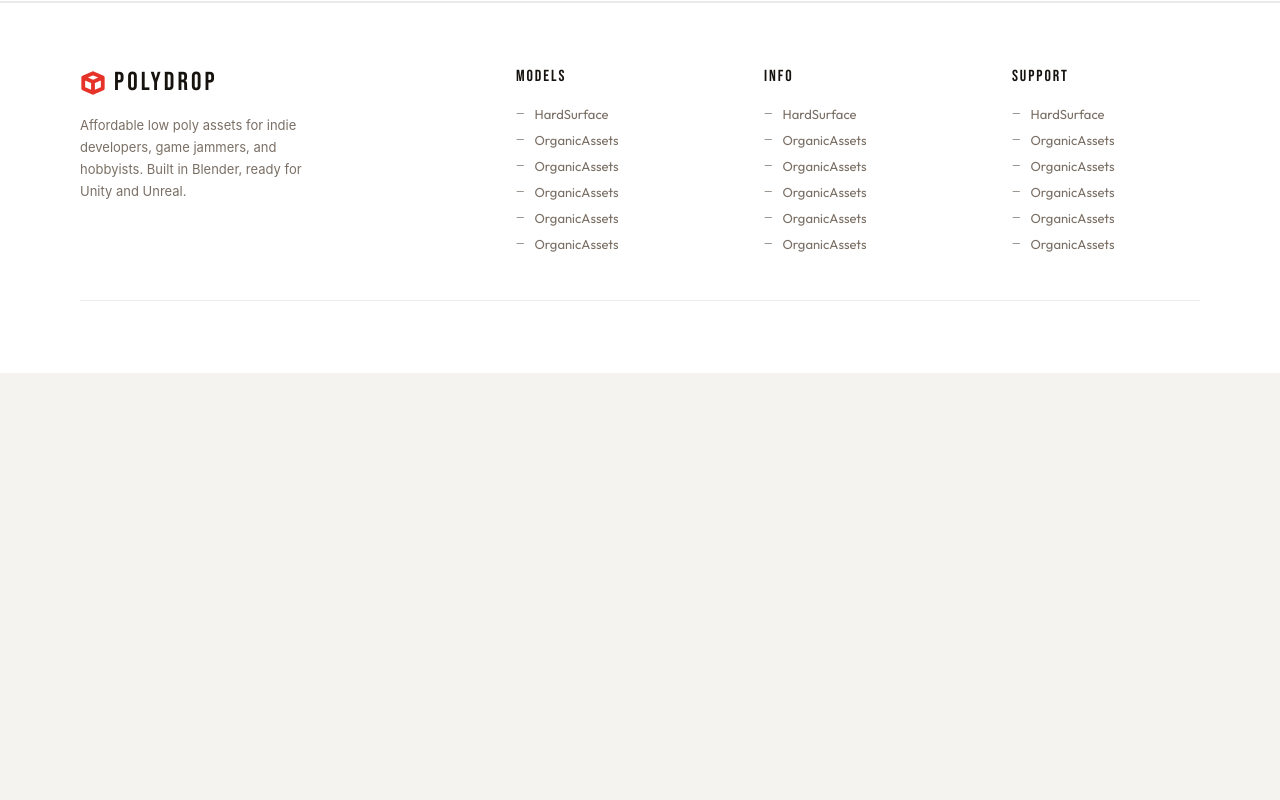
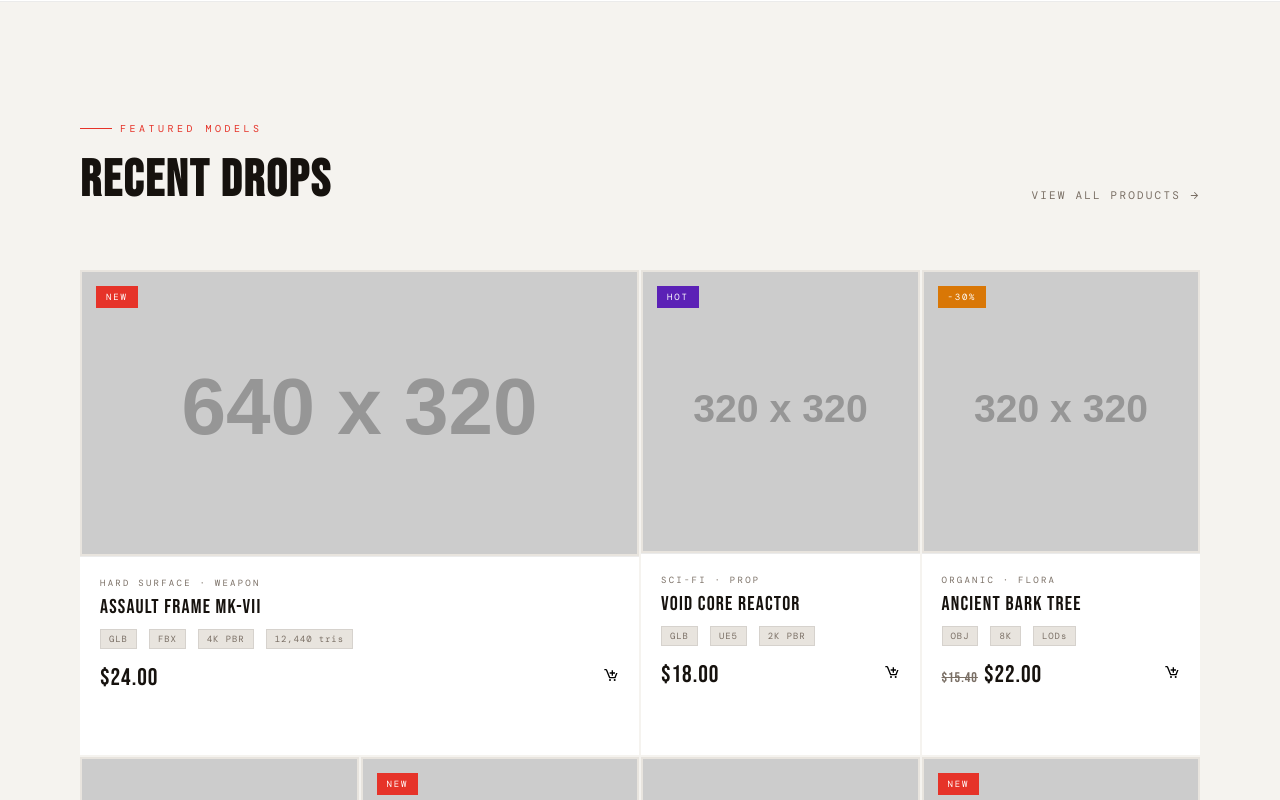
Before and after one commit to JohnSalinas123/polydrop-shop, a React (Vite) app: page / in a window 1280 px wide. Shown: the part 700-1500 px from the top of the page. Before the commit the page ends 1073 px from the top, so only its background shows below. Built offline with nearby package versions, Linux system fonts and the light colour scheme; a web font is replaced by a local one.

Commit message:
add ProductCard and RecentDropsSection, changes to Product type, add utility functions

```diff
--- /dev/null
+++ b/src/components/home/RecentDropsSection.tsx
@@ -0,0 +1,38 @@
+import { Link } from "react-router";
+import { SectionTag } from "../ui/SectionTag";
+import { SectionTitle } from "../ui/SectionTitle";
+import { RiArrowRightLine } from "react-icons/ri";
+import type { Product } from "../../types/Product";
+import { ProductCard } from "../shop/ProductCard";
+
+interface RecentDropsProps {
+	items: Product[];
+}
+
+export const RecentDropsSection = ({ items }: RecentDropsProps) => {
+	return (
+		<>
+			<section className="recent-drops">
+				<div className="section-header">
+					<div>
+						<SectionTag color={`var(--accent-red)`} text={"Featured Models"} />
+						<SectionTitle text={"Recent drops"} />
+					</div>
+					<Link to="/shop" className="section-link">
+						View all products
+						<RiArrowRightLine />
+					</Link>
+				</div>
+				<div className="recent-drops-grid">
+					{items.map((item, i) => (
+						<ProductCard
+							key={i}
+							product={item}
+							className={i === 0 ? "featured" : ""}
+						/>
+					))}
+				</div>
+			</section>
+		</>
+	);
+};
--- /dev/null
+++ b/src/components/shop/ProductCard.tsx
@@ -0,0 +1,68 @@
+import type { CSSProperties } from "react";
+import type { Product } from "../../types/Product";
+import { BiCartAdd } from "react-icons/bi";
+import { formatPrice, getDiscount } from "../../lib/utils";
+
+interface ProductCardProps {
+	product: Product;
+	style?: CSSProperties;
+	className?: string;
+}
+
+export const ProductCard = ({
+	product,
+	style,
+	className,
+}: ProductCardProps) => {
+	const getActivePrice = (product: Product) => {
+		return product.salePrice ?? product.price;
+	};
+
+	const getBadge = (product: Product) => {
+		if (product.salePrice)
+			return {
+				label: `-${getDiscount(product.price, product.salePrice)}%`,
+				class: "badge-sale",
+			};
+		if (product.isNew) return { label: "New", class: "badge-new" };
+		if (product.isHot) return { label: "Hot", class: "badge-hot" };
+		return null;
+	};
+
+	const badge = getBadge(product);
+
+	return (
+		<>
+			<div className={`product-card ${className ?? ""}`} style={style}>
+				<div className="product-image">
+					<img src={product.imageURL} />
+					{badge && (
+						<span className={`product-badge ${badge.class}`}>
+							{badge.label}
+						</span>
+					)}
+				</div>
+				<div className="product-info">
+					<div className="product-category">{product.category}</div>
+					<div className="product-name">{product.name}</div>
+					<div className="product-specs">
+						{product.specs.map((item, i) => (
+							<div key={i}>{item}</div>
+						))}
+					</div>
+					<div className="product-footer">
+						<div className="product-price">
+							{product.salePrice && (
+								<span className="old-price">{formatPrice(product.price)}</span>
+							)}
+							{formatPrice(getActivePrice(product))}
+						</div>
+						<button className="product-cart-button">
+							<BiCartAdd />
+						</button>
+					</div>
+				</div>
+			</div>
+		</>
+	);
+};
--- a/src/lib/dev/placeholders.ts
+++ b/src/lib/dev/placeholders.ts
@@ -25,71 +25,78 @@ export const recentDrops: Product[] = [
 	{
 		id: 1,
 		imageURL: placeholders.cardWide,
-		badge: "New",
+		isNew: true,
+		isHot: false,
 		category: "Hard Surface · Weapon",
 		name: "ASSAULT FRAME MK-VII",
 		specs: ["GLB", "FBX", "4K PBR", "12,440 tris"],
 		price: 2400,
-		oldPrice: null,
+		salePrice: null,
 	},
 	{
 		id: 2,
 		imageURL: placeholders.cardSquare,
-		badge: "Hot",
+		isNew: false,
+		isHot: true,
 		category: "Sci-Fi · Prop",
 		name: "VOID CORE REACTOR",
 		specs: ["GLB", "UE5", "2K PBR"],
 		price: 1800,
-		oldPrice: null,
+		salePrice: null,
 	},
 	{
 		id: 3,
 		imageURL: placeholders.cardSquare,
-		badge: "Sale",
+		isNew: false,
+		isHot: false,
 		category: "Organic · Flora",
 		name: "ANCIENT BARK TREE",
 		specs: ["OBJ", "8K", "LODs"],
 		price: 1540,
-		oldPrice: 2200,
+		salePrice: 2200,
 	},
 	{
 		id: 4,
 		imageURL: placeholders.cardSquare,
-		badge: null,
+		isNew: false,
+		isHot: false,
 		category: "Architecture · Interior",
 		name: "BRUTALIST COLUMN SET",
 		specs: ["FBX", "4K", "Modular"],
 		price: 1200,
-		oldPrice: null,
+		salePrice: null,
 	},
 	{
 		id: 5,
 		imageURL: placeholders.cardSquare,
-		badge: "New",
+		isNew: true,
+		isHot: false,
 		category: "Sci-Fi · Vehicle",
 		name: "RECON DRONE UNIT",
 		specs: ["GLB", "Rigged", "4K PBR"],
 		price: 3200,
-		oldPrice: null,
+		salePrice: null,
 	},
 	{
 		id: 6,
 		imageURL: placeholders.cardSquare,
-		badge: null,
+		isNew: false,
+		isHot: false,
 		category: "Bundle · Mixed",
 		name: "GEMSTONE CRYSTAL SET",
 		specs: ["OBJ", "GLB", "12 pieces"],
 		price: 2800,
-		oldPrice: null,
+		salePrice: null,
 	},
 	{
 		id: 7,
 		imageURL: placeholders.cardSquare,
-		badge: "New",
+		isNew: true,
+		isHot: false,
 		category: "Low Poly · Nature",
 		name: "FOREST MUSHROOM PACK",
 		specs: ["GLB", "FBX", "50 models"],
 		price: 500,
-		oldPrice: null,
+		salePrice: null,
 	},
 ];
--- /dev/null
+++ b/src/lib/utils.ts
@@ -0,0 +1,9 @@
+
+export const getDiscount = (price: number, salePrice: number | null) => {
+    if (!salePrice) return null;
+    return Math.round((1 - price / salePrice) * 100);
+}
+
+export const formatPrice = (cents: number) => {
+		return `$${(cents / 100).toFixed(2)}`;
+	};
--- a/src/pages/Home.tsx
+++ b/src/pages/Home.tsx
@@ -1,18 +1,8 @@
 import { HeroSection } from "../components/home/HeroSection";
+import { RecentDropsSection } from "../components/home/RecentDropsSection";
 import { Marquee } from "../components/ui/Marquee";
 
-const marqueeItems = [
-	{ text: "Hard Surface" },
-	{ text: "Organic Sculpts" },
-	{ text: "Sci-Fi Props" },
-	{ text: "Architecture" },
-	{ text: "Game Assets" },
-	{ text: "VFX Ready" },
-	{ text: "Blender Native" },
-	{ text: "Unreal Engine" },
-	{ text: "Unity Compatible" },
-	{ text: "PBR Textures" },
-];
+import { marqueeItems, recentDrops } from "../lib/dev/placeholders";
 
 export const Home = () => {
 	return (
@@ -20,6 +10,7 @@ export const Home = () => {
 			<div>
 				<HeroSection />
 				<Marquee items={marqueeItems} />
+				<RecentDropsSection items={recentDrops} />
 			</div>
 		</>
 	);
--- a/src/styles/component.css
+++ b/src/styles/component.css
@@ -402,6 +402,155 @@ nav ul {
 	}
 }
 
+/* ---------------------------- */
+/* recent drops */
+/* ---------------------------- */
+.recent-drops-grid {
+	display: grid;
+	grid-template-columns: repeat(4, 1fr);
+	gap: 2px;
+}
+
+.product-card.featured {
+	grid-column: span 2;
+}
+
+/* ---------------------------- */
+/* shop */
+/* ---------------------------- */
+.product-card {
+	position: relative;
+	overflow: hidden;
+	cursor: pointer;
+	width: 100%;
+	height: 485px;
+	display: flex;
+	flex-direction: column;
+	justify-content: flex-start;
+	background-color: var(--surface-1);
+}
+
+.product-card::before {
+	content: "";
+	position: absolute;
+	inset: 0;
+	border: 1px solid transparent;
+	z-index: 2;
+	transition: border-color 0.3s;
+	pointer-events: none;
+}
+
+.product-card:hover::before {
+	border-color: rgba(230, 51, 41, 0.3);
+}
+
+.product-image {
+	position: relative;
+	aspect-ratio: 1;
+	background-color: var(--surface-2);
+	width: 100%;
+	padding: 2px;
+}
+
+.product-image img {
+	height: 100%;
+	object-fit: cover;
+}
+
+.product-badge {
+	position: absolute;
+	top: 16px;
+	left: 16px;
+	font-family: var(--font-dm);
+	font-size: 9px;
+	letter-spacing: 0.2em;
+	padding: 5px 10px;
+	z-index: 3;
+	text-transform: uppercase;
+	color: white;
+}
+
+.badge-new {
+	background-color: var(--accent-red);
+}
+
+.badge-hot {
+	background-color: var(--accent-purple);
+}
+
+.badge-sale {
+	background-color: var(--accent-orange);
+}
+
+.product-card.featured .product-image {
+	aspect-ratio: 2;
+}
+
+.product-info {
+	padding: 20px 20px 24px;
+	border-top: 1px solid var(--border);
+	background-color: var(--surface-1);
+}
+
+.product-category {
+	font-family: var(--font-dm);
+	font-size: 9px;
+	letter-spacing: 0.25em;
+	text-transform: uppercase;
+	color: var(--muted-1);
+	margin-bottom: 6px;
+}
+
+.product-card:hover .product-name {
+	color: var(--accent-red);
+}
+
+.product-name {
+	font-family: var(--font-bebas);
+	font-size: 20px;
+	letter-spacing: 0.06em;
+	margin-bottom: 4px;
+	transition: color 0.2s;
+}
+
+.product-specs {
+	display: flex;
+	gap: 12px;
+	margin-top: 10px;
+}
+
+.product-specs div {
+	font-family: var(--font-dm);
+	font-size: 9px;
+	letter-spacing: 0.1em;
+	color: var(--muted-1);
+	background: var(--surface-2);
+	padding: 3px 8px;
+	border: 1px solid var(--border);
+}
+
+.product-footer {
+	display: flex;
+	flex-direction: row;
+	align-items: center;
+	justify-content: space-between;
+	margin-top: 14px;
+}
+
+.product-price {
+	font-family: var(--font-bebas);
+	font-size: 24px;
+	letter-spacing: 0.04em;
+	color: var(--text);
+}
+
+.product-price .old-price {
+	font-size: 14px;
+	color: var(--muted-1);
+	text-decoration: line-through;
+	margin-right: 6px;
+}
+
 /* footer */
 footer {
 	padding: 64px 80px 40px;
--- a/src/styles/global.css
+++ b/src/styles/global.css
@@ -3,11 +3,13 @@
 	--border: #00000014;
 	--accent-red: #e63329;
 	--accent-orange: #d97706;
+	--accent-purple: #5b21b6;
 	--text: #16120e;
 	--muted-1: #7a6f65;
 	--muted-2: #b8afa5;
 
 	--surface-1: #fff;
+	--surface-2: #e8e4de;
 
 	--nav-h: 68px;
 	--sidebar-w: 260px;
```
Also changed, not shown: src/types/Product.ts (+5 -4 lines).
